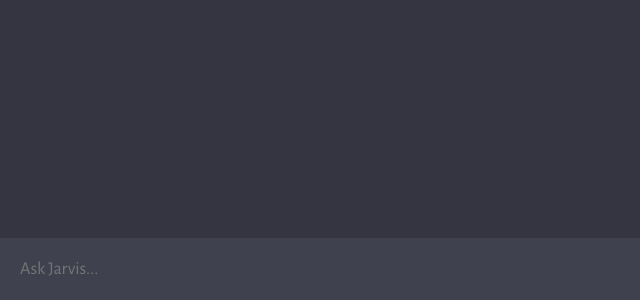
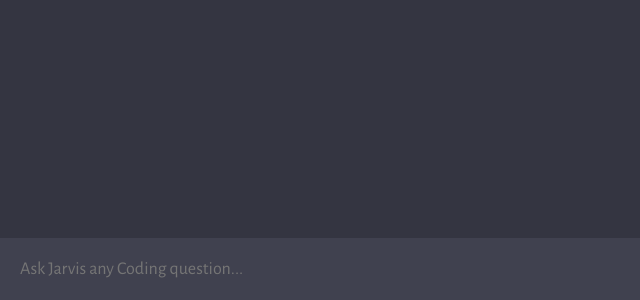
Before and after one commit to JayGalvan90/open_ai_codex, a website built with Vite: page client/index.html in a window 1280 px wide. Shown: the part 500-800 px from the top of the page, 0-640 px from the left. Built offline with nearby package versions, Linux system fonts and the light colour scheme.

Commit message:
Update index.html

```diff
--- a/client/index.html
+++ b/client/index.html
@@ -4,7 +4,7 @@
     <meta charset="UTF-8" />
     <link rel="icon" type="image/svg+xml" href="favicon.ico" />
     <meta name="viewport" content="width=device-width, initial-scale=1.0" />
-    <title>Codex - Your Coding AI</title>
+    <title>Jarvis - AI</title>
     <link rel="stylesheet" href="./style.css">
   </head>
   <body>
@@ -12,7 +12,7 @@
       <div id="chat_container"></div>
 
       <form>
-        <textarea name="prompt" rows="1" cols="1" placeholder="Ask Jarvis..."></textarea>
+        <textarea name="prompt" rows="1" cols="1" placeholder="Ask Jarvis any Coding question..."></textarea>
       </form>
 
     </div>
```
